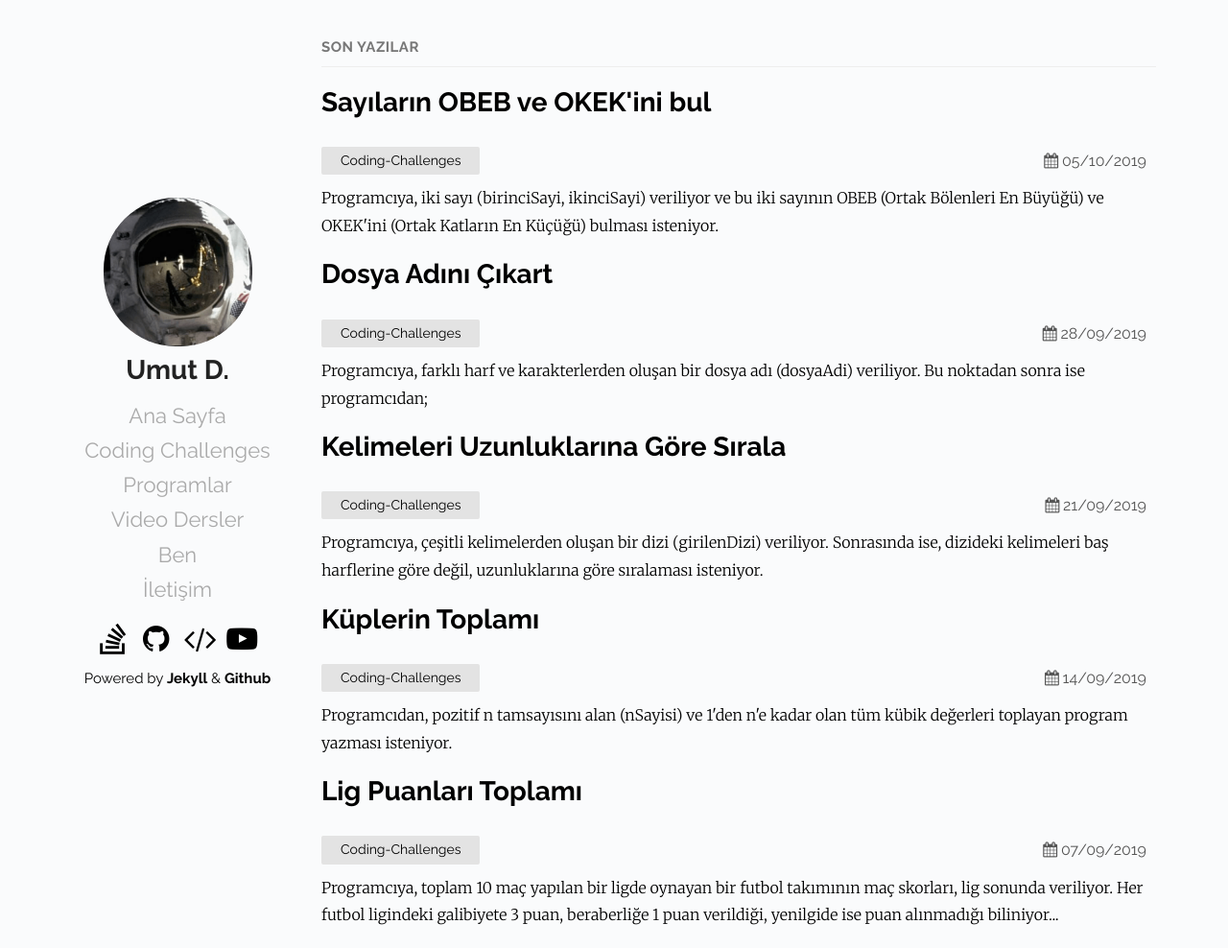
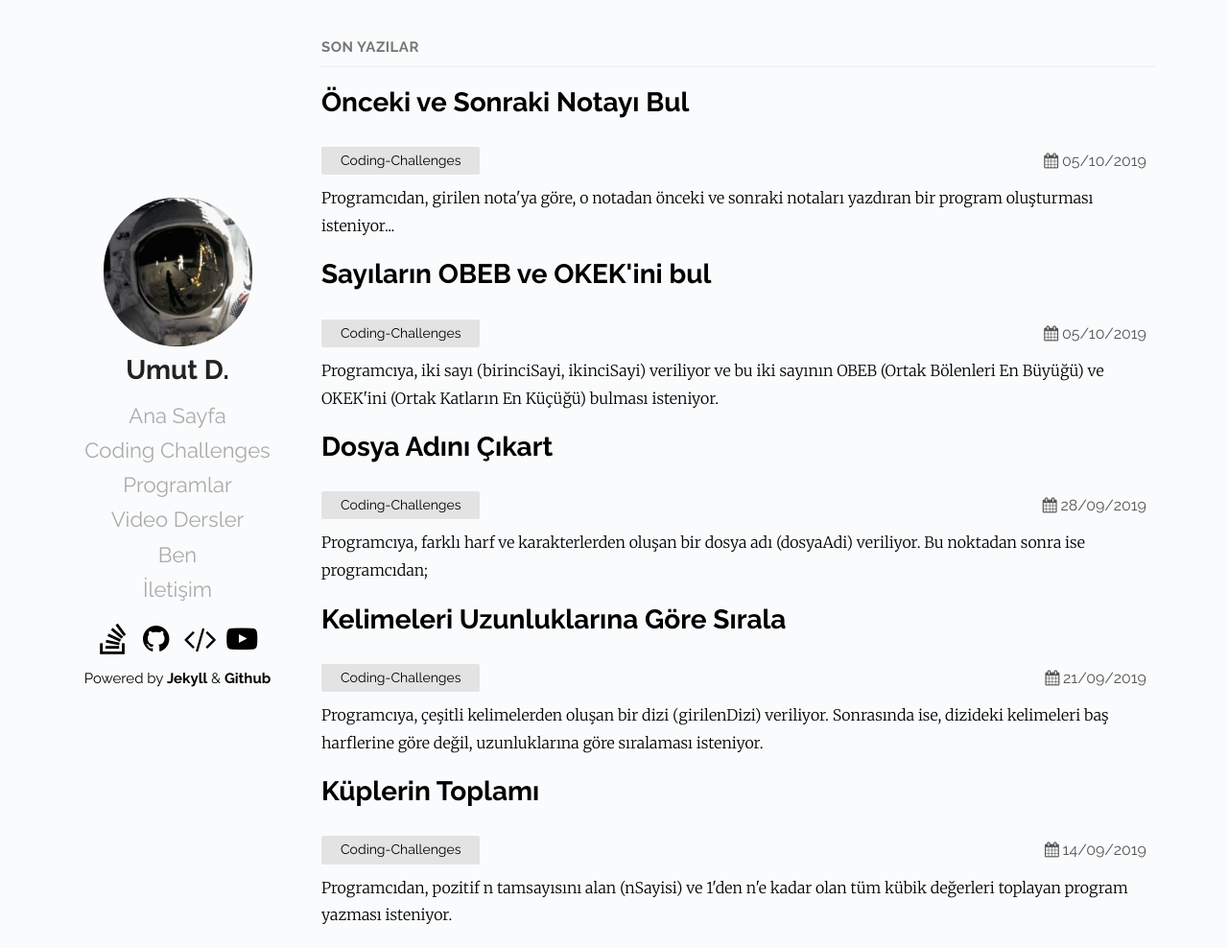
Before and after one commit to Umut-D/umutd.com, a Jekyll site: the page built from index.md, in a window 1280 px wide and 988 px high. Shown: the whole window at 96% size. Built offline with Jekyll 4.4.1, drawn with Linux system fonts in a browser that asks for light colours; some of the changed lines change nothing that is shown.

Commit message:
yeni coding challanges eklendi

````diff
--- /dev/null
+++ b/_posts/coding-challenges/2019-10-12-onceki-ve-sonraki-notayi-bul.md
@@ -0,0 +1,121 @@
+---
+layout: post
+title: Önceki ve Sonraki Notayı Bul
+date: 2019-10-05 18:47 +0300
+categories: Coding-Challenges
+tags: Nota, Müzik
+excerpt: Programcıdan, girilen nota'ya göre, o notadan önceki ve sonraki notaları yazdıran bir program oluşturması isteniyor...
+---
+### Soru
+Programcıdan, girilen nota'ya **(girilenNota)** göre, o notadan önceki ve sonraki notaları yazdıran bir program oluşturması isteniyor. Ayrıyetten, yanlış nota girilip programın hata vermesine karşılık programcıdan ek bir çözüm bekleniyor.
+
+### Örnek
+
+| Girdi               | Çıktı                                         |
+|---------------------|-----------------------------------------------|
+| **girilenNota**: do | **Önceki Nota**: si <br>**Sonraki Nota**: re  |
+| **girilenNota**: fa | **Önceki Nota**: mi <br>**Sonraki Nota**: sol |
+
+### Çözüm - C#
+```csharp
+using System;
+using System.Collections.Generic;
+using System.Linq;
+
+internal class Program
+{
+    private static void Main()
+    {
+        List<string> notalar = new List<string> {"do", "re", "mi", "fa", "sol", "la", "si"};
+        string girilenNota = "re";
+
+        try
+        {
+            // Girilen notanın sırasını al
+            int notaSira = notalar.IndexOf(girilenNota);
+            string sonrakiNota, oncekiNota;
+
+            // Girilen notanın sırasına göre işlem yap
+            switch (girilenNota)
+            {
+                // Girilen nota ilk nota ise;
+                case "do":
+                    oncekiNota = notalar.ElementAt(6);
+                    sonrakiNota = notalar.ElementAt(notaSira + 1);
+                    break;
+                // Girilen nota sonuncu nota ise;
+                case "si":
+                    oncekiNota = notalar.ElementAt(notaSira - 1);
+                    sonrakiNota = notalar.ElementAt(0);
+                    break;
+                default:
+                    oncekiNota = notalar.ElementAt(notaSira - 1);
+                    sonrakiNota = notalar.ElementAt(notaSira + 1);
+                    break;
+            }
+
+            Console.WriteLine("Önceki Nota: {0}", oncekiNota);
+            Console.WriteLine("Sonraki Nota: {0}", sonrakiNota);
+        }
+        catch
+        {
+            Console.WriteLine("Böyle bir nota yok.");
+        }
+
+        Console.Read();
+    }
+}
+```
+
+### Çözüm - Java
+```java
+import java.util.ArrayList;
+
+public class Main {
+
+    public static void main(String[] args) {
+        ArrayList<String> notalar = new ArrayList<>();
+        notalar.add("do");
+        notalar.add("re");
+        notalar.add("mi");
+        notalar.add("fa");
+        notalar.add("sol");
+        notalar.add("la");
+        notalar.add("si");
+        String girilenNota = "re";
+
+        try
+        {
+            // Girilen notanın sırasını al
+            int notaSira = notalar.indexOf(girilenNota);
+            String sonrakiNota, oncekiNota;
+
+            // Girilen notanın sırasına göre işlem yap
+            switch (girilenNota)
+            {
+                // Girilen nota ilk nota ise;
+                case "do":
+                    oncekiNota = notalar.get(6);
+                    sonrakiNota = notalar.get(notaSira + 1);
+                    break;
+                // Girilen nota sonuncu nota ise;
+                case "si":
+                    oncekiNota = notalar.get(notaSira - 1);
+                    sonrakiNota = notalar.get(0);
+                    break;
+                default:
+                    oncekiNota = notalar.get(notaSira - 1);
+                    sonrakiNota = notalar.get(notaSira + 1);
+                    break;
+            }
+
+            System.out.println("Önceki Nota: " + oncekiNota);
+            System.out.println("Sonraki Nota: " + sonrakiNota);
+        }
+        catch (Exception hata)
+        {
+            System.out.println("Böyle bir nota yok.");
+        }
+    }
+}
+```
--- a/pages/coding-challenges.md
+++ b/pages/coding-challenges.md
@@ -88,6 +88,7 @@ Ben bu soruların cevaplarımda **C#** ve **Java** dilleriyle çözüm bulmayı
 * [Girilen Sayıyı Yazıya Çevir](/coding-challenges/girilen-sayiyi-yaziya-cevir)
 * [Hemen Çıkma Oranı](/coding-challenges/hemen-cikma-orani)
 * [Lig Puanları Toplamı](/coding-challenges/lig-puanlari-toplami)
+* [Önceki ve Sonraki Notayı Bul](/coding-challenges/onceki-ve-sonraki-notayi-bul)
 * [Sayıların OBEB ve OKEK'ini bul](/coding-challenges/sayilarin-obeb-ve-okekini-bul)
 * [Tuz Buz](/coding-challenges/tuz-buz)
 * [Ziyaretçi Sayıları](/coding-challenges/ziyaretci-siralamasi)
````
Also changed, not shown: _posts/coding-challenges/2019-10-05-sayilarin-obeb-ve-okekini-bul.md (+0 -1 lines).
